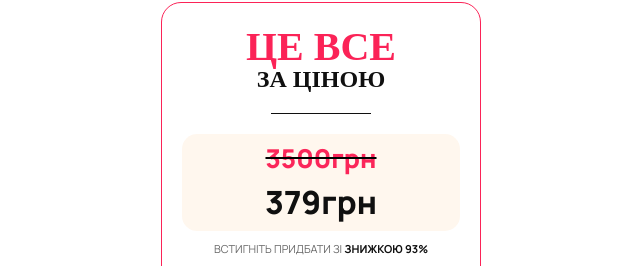
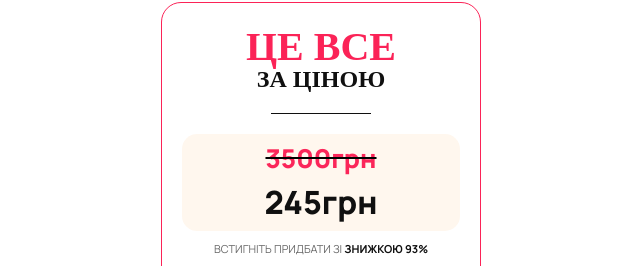
Before and after one commit to RomanIsaiev/work-website-22, a website built with Vite: page index.html in a window 1280 px wide. Shown: the part 4414-4680 px from the top of the page, 319-959 px from the left. Built offline with nearby package versions, Linux system fonts and the light colour scheme; a script that the page names is missing; a web font is replaced by a local one.

Commit message:
Update index.html

```diff
--- a/index.html
+++ b/index.html
@@ -441,7 +441,7 @@
             <h3 class="wrapper-title">це все<br /><span>за ціною</span></h3>
             <div class="second-wrapper">
               <p class="old-price">3500грн</p>
-              <p class="new-price">379грн</p>
+              <p class="new-price">245грн</p>
               <!-- <ul class="price-list list">
                 <li class="list-item">до 8.02 - <span>550 грн</span></li>
                 <li class="list-item">до 10.02 - <span>770 грн</span></li>
@@ -695,7 +695,7 @@
             </h3>
             <div class="second-wrapper">
               <p class="old-price">3500грн</p>
-              <p class="new-price">379грн</p>
+              <p class="new-price">245грн</p>
               <!-- <ul class="price-list list">
                 <li class="list-item">до 6.02 - <span>550 грн</span></li>
                 <li class="list-item">до 10.02 - <span>770 грн</span></li>
```
